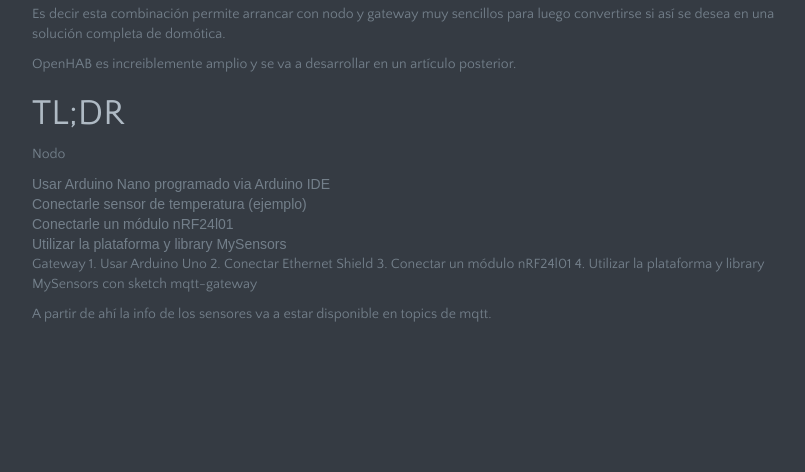
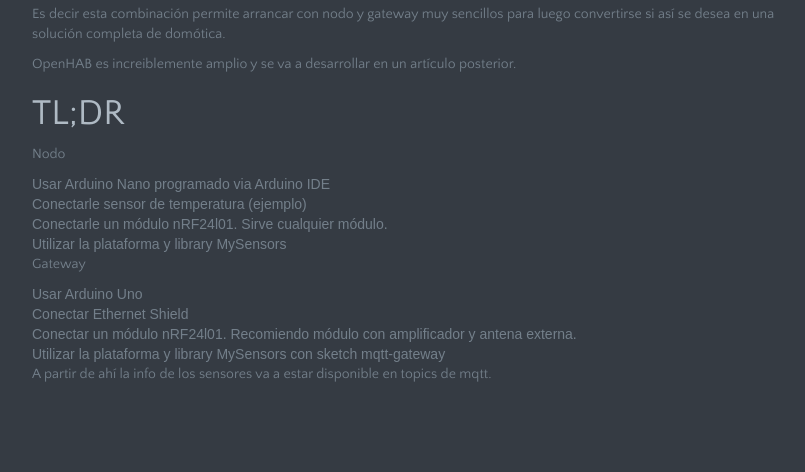
Before and after one commit to guillebot/guillebot.github.io, a plain HTML site: page blog/redes-de-sensores-intro/index.html in a window 1280 px wide. Shown: the part 3129-3601 px from the top of the page, without its empty margins (233-1038 px from the left). Drawn offline with Linux system fonts and the light colour scheme; some packages are replaced by stand-ins of ours; a web font is replaced by a local one.

Commit message:
rebuilding site Thu, Jan 10, 2019 11:24:42 AM

```diff
--- a/blog/redes-de-sensores-intro/index.html
+++ b/blog/redes-de-sensores-intro/index.html
@@ -214,15 +214,18 @@
 <ol>
 <li>Usar Arduino Nano programado via Arduino IDE</li>
 <li>Conectarle sensor de temperatura (ejemplo)</li>
-<li>Conectarle un módulo nRF24l01</li>
+<li>Conectarle un módulo nRF24l01. Sirve cualquier módulo.</li>
 <li>Utilizar la plataforma y library MySensors</li>
 </ol>
 
-<p>Gateway
-1. Usar Arduino Uno
-2. Conectar Ethernet Shield
-3. Conectar un módulo nRF24l01
-4. Utilizar la plataforma y library MySensors con sketch mqtt-gateway</p>
+<p>Gateway</p>
+
+<ol>
+<li>Usar Arduino Uno</li>
+<li>Conectar Ethernet Shield</li>
+<li>Conectar un módulo nRF24l01. Recomiendo módulo con amplificador y antena externa.</li>
+<li>Utilizar la plataforma y library MySensors con sketch mqtt-gateway</li>
+</ol>
 
 <p>A partir de ahí la info de los sensores va a estar disponible en topics de mqtt.</p>
 
```
